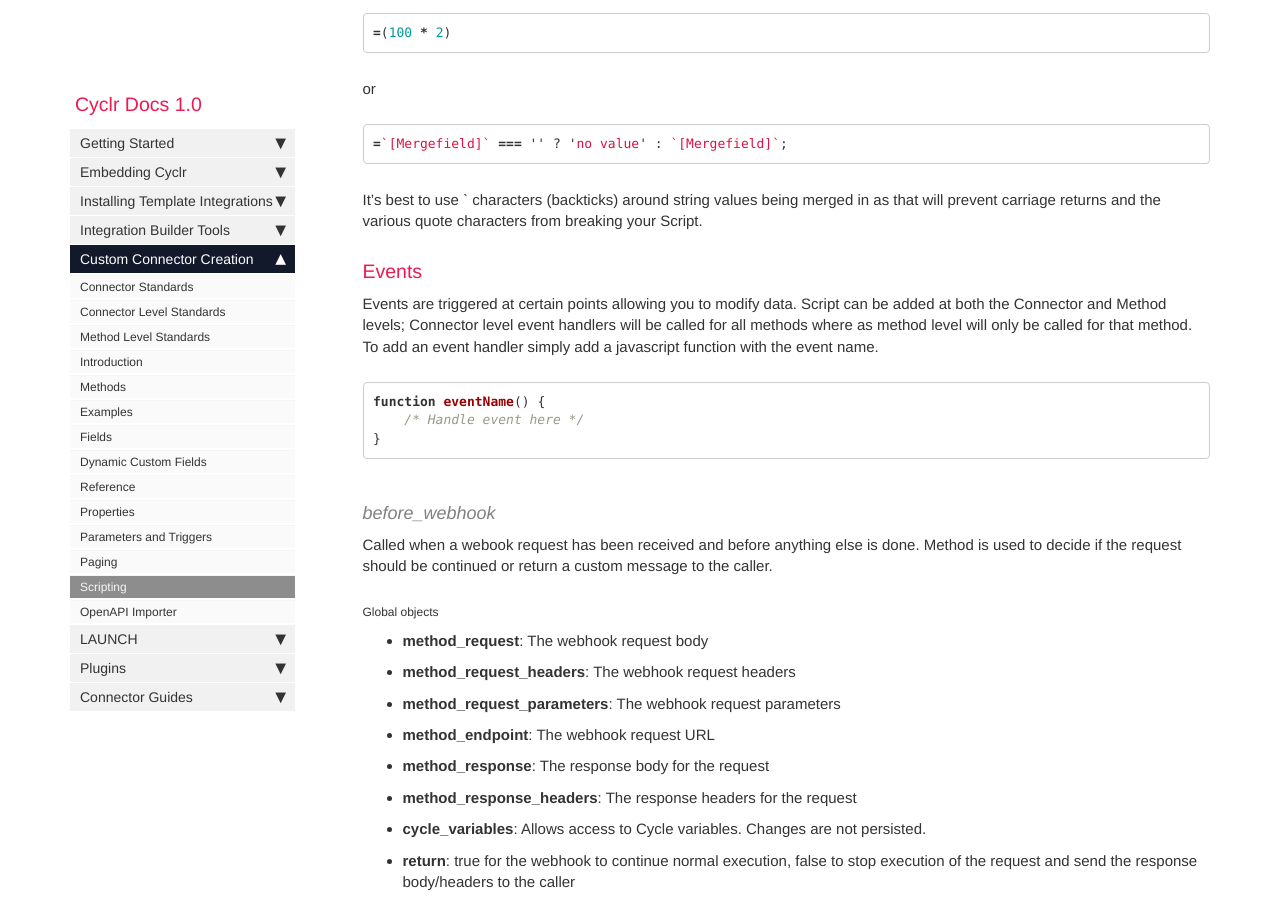
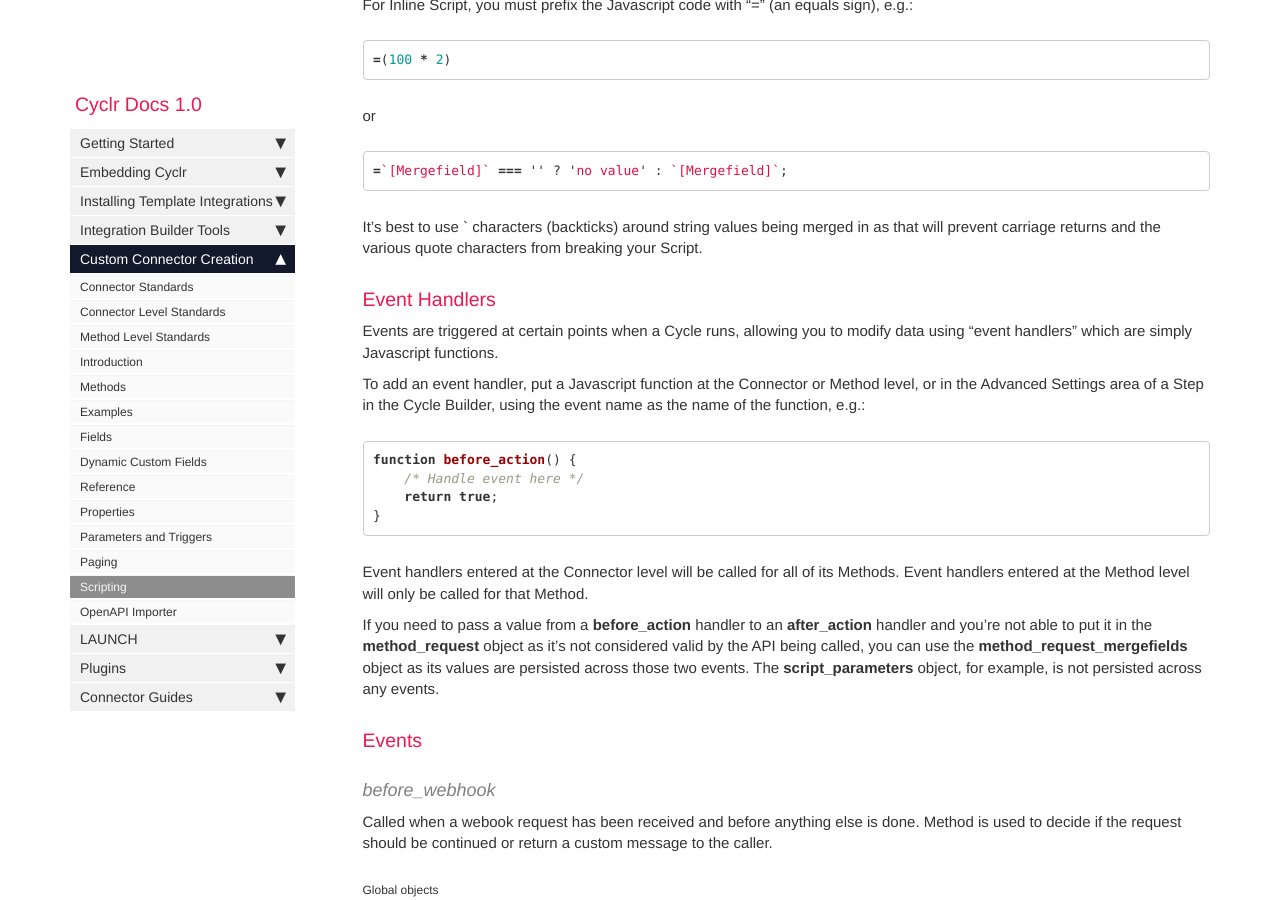
Before and after one commit to sneakysneak/docs, a Jekyll site: the page built from pages/custom-connectors/scripting.md, in a window 1280 px wide and 900 px high, scrolled down 1210 px. Built offline with Jekyll 4.4.1, drawn with Linux system fonts in a browser that asks for light colours; nearby versions of some CDN libraries; comment, search, counter and statistics services are not loaded; some of the changed text lies outside the part shown.

Commit message:
Added more objects to after_action event description.

````diff
--- a/pages/custom-connectors/scripting.md
+++ b/pages/custom-connectors/scripting.md
@@ -25,15 +25,25 @@ or
 It's best to use ` characters (backticks) around string values being merged in as that will prevent carriage returns and the various quote characters from breaking your Script.
 
 
-### Events
+### Event Handlers
 
-Events are triggered at certain points allowing you to modify data. Script can be added at both the Connector and Method levels; Connector level event handlers will be called for all methods where as method level will only be called for that method. To add an event handler simply add a javascript function with the event name.
+Events are triggered at certain points when a Cycle runs, allowing you to modify data using "event handlers" which are simply Javascript functions.
+
+To add an event handler, put a Javascript function at the Connector or Method level, or in the Advanced Settings area of a Step in the Cycle Builder, using the event name as the name of the function, e.g.:
 
 ```javascript
-function eventName() {
+function before_action() {
     /* Handle event here */
+    return true;
 }
 ```
+
+Event handlers entered at the Connector level will be called for all of its Methods.  Event handlers entered at the Method level will only be called for that Method.
+
+If you need to pass a value from a **before_action** handler to an **after_action** handler and you're not able to put it in the **method_request** object as it's not considered valid by the API being called, you can use the **method_request_mergefields** object as its values are persisted across those two events.  The **script_parameters** object, for example, is not persisted across any events.
+
+
+### Events
 
 #### before_webhook
 
@@ -81,7 +91,9 @@ If a Method uses Paging, this function is called after each page is retrieved.
 
 ###### Global object
 
+*   **method_endpoint**: The URL of the original request
 *   **method_response**: object that was received from the third party API.  If the Method uses paging, this contains only the current page's Response.
+*   **method_request_mergefields**: mergefields for the request
 *   **cycle_variables**: Allows access to Cycle variables.  Changes are not persisted.
 *   **return**: true
 
````
